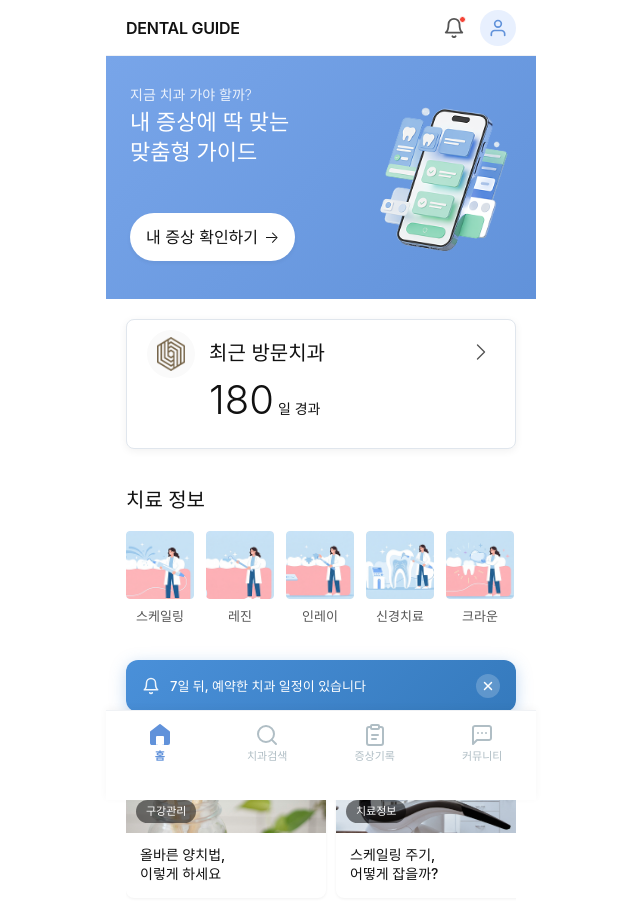
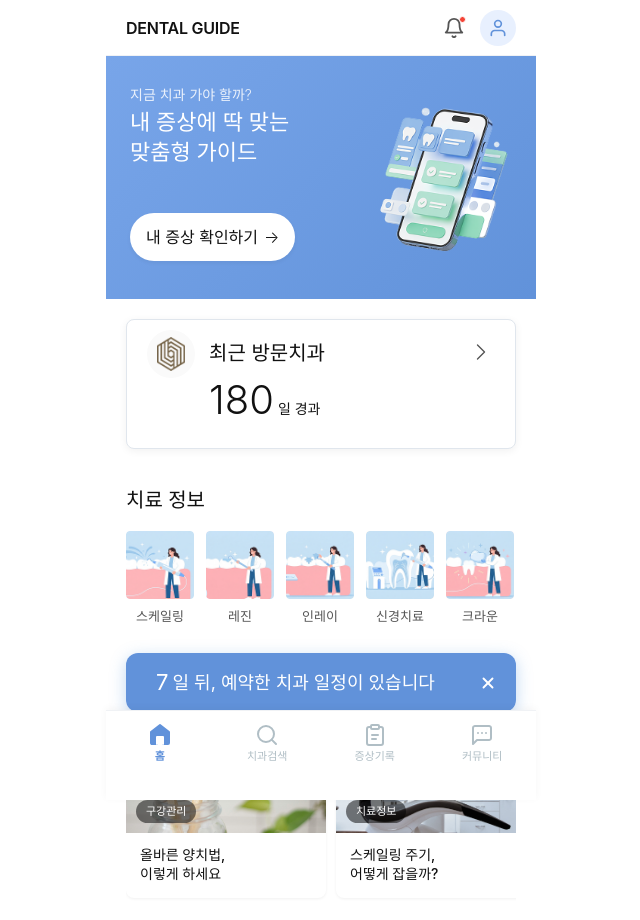
Before and after one commit to shdls1016-max/dentalGuide, a Next.js app: page / in a window 1280 px wide. Shown: the top 920 px of the page, without its empty margins (319-959 px from the left). Built offline with nearby package versions, Linux system fonts and the light colour scheme; a web font is replaced by a local one.

Commit message:
예약알림창 디자인 수정

```diff
--- a/src/app/page.tsx
+++ b/src/app/page.tsx
@@ -494,7 +494,7 @@ export default function HomePage() {
             transform: 'translateX(-50%)',
             width: 'calc(100% - 40px)',
             maxWidth: 'calc(var(--max-width) - 40px)',
-            background: 'linear-gradient(135deg, #4A90D9 0%, #357ABD 100%)',
+            background: 'linear-gradient(135deg, #6192DA 0%, #6192DA 100%)',
             borderRadius: 'var(--radius-lg)',
             padding: '14px 16px',
             display: 'flex',
@@ -508,24 +508,34 @@ export default function HomePage() {
           {/* Bell icon */}
           <div
             onClick={() => router.push('/appointment')}
-            style={{ display: 'flex', alignItems: 'center', gap: 10, cursor: 'pointer', flex: 1 }}
+            style={{ display: 'flex', alignItems: 'center', gap: 4, cursor: 'pointer', flex: 1, marginLeft:14 }}
             role="button"
             tabIndex={0}
             onKeyDown={(e) => { if (e.key === 'Enter') router.push('/appointment'); }}
           >
-            <svg width="18" height="18" viewBox="0 0 24 24" fill="none" stroke="rgba(255,255,255,0.9)" strokeWidth="2" strokeLinecap="round" strokeLinejoin="round">
+           {/*  <svg width="18" height="18" viewBox="0 0 24 24" fill="none" stroke="rgba(255,255,255,0.9)" strokeWidth="2" strokeLinecap="round" strokeLinejoin="round">
               <path d="M18 8A6 6 0 0 0 6 8c0 7-3 9-3 9h18s-3-2-3-9" />
               <path d="M13.73 21a2 2 0 0 1-3.46 0" />
-            </svg>
+            </svg> */}
             <p
               style={{
-                fontSize: 'var(--font-sm)',
+                fontSize: 'var(--font-title)',
                 color: '#FFFFFF',
-                fontWeight: 500,
+                fontWeight: 400,
                 lineHeight: 1.4,
               }}
             >
-              7일 뒤, 예약한 치과 일정이 있습니다
+              7
+            </p>
+            <p
+              style={{
+                fontSize: 'var(--font-xl)',
+                color: '#FFFFFF',
+                fontWeight: 400,
+                lineHeight: 1.4,
+              }}
+            >
+              일 뒤, 예약한 치과 일정이 있습니다
             </p>
           </div>
 
@@ -539,14 +549,14 @@ export default function HomePage() {
               alignItems: 'center',
               justifyContent: 'center',
               borderRadius: '50%',
-              background: 'rgba(255,255,255,0.2)',
+              /* background: 'rgba(255,255,255,0.2)', */
               border: 'none',
               cursor: 'pointer',
               flexShrink: 0,
             }}
             aria-label="알림 닫기"
           >
-            <svg width="14" height="14" viewBox="0 0 24 24" fill="none" stroke="white" strokeWidth="2.5" strokeLinecap="round" strokeLinejoin="round">
+            <svg width="18" height="18" viewBox="0 0 24 24" fill="none" stroke="white" strokeWidth="2.5" strokeLinecap="round" strokeLinejoin="round">
               <line x1="18" y1="6" x2="6" y2="18" />
               <line x1="6" y1="6" x2="18" y2="18" />
             </svg>
```
